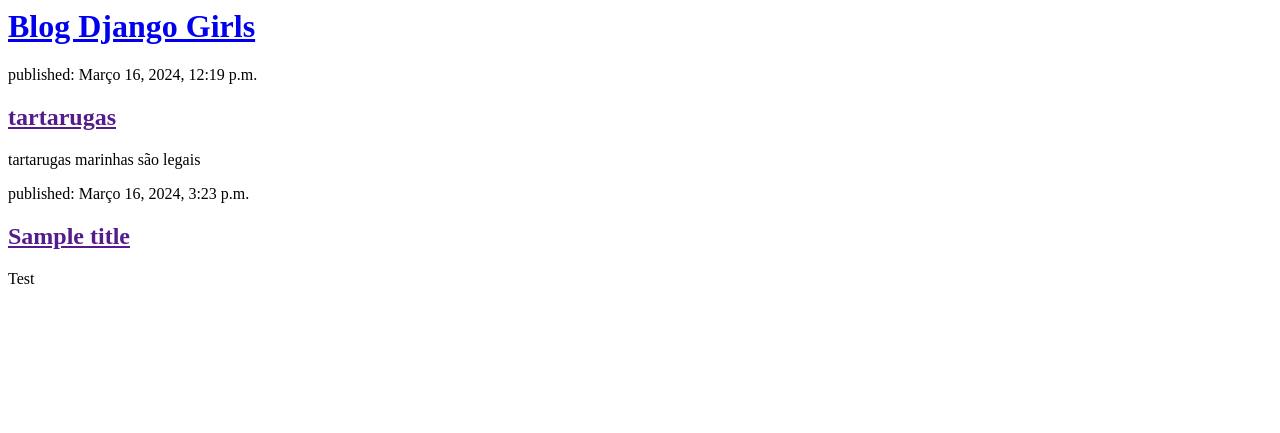
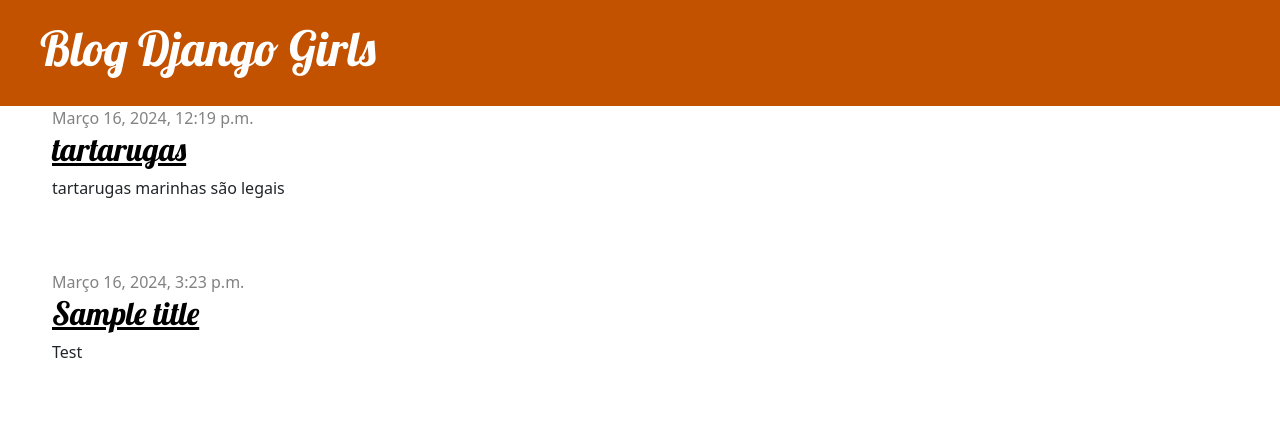
Before and after one commit to yasminantonelaa/meuprimeirosite, a Django app: page / in a window 1280 px wide. Shown: the top 433 px of the page. Run offline with Django 3.2, Linux system fonts and the light colour scheme; data comes from the database, SQL or seed files in the repository.

Commit message:
Added view and template for detailed blog post as well as CSS for the site

```diff
--- /dev/null
+++ b/blog/static/css/blog.css
@@ -0,0 +1,51 @@
+h1 a, h2 a {
+    color: #0e503d;
+    font-family: 'Lobster';
+}
+
+.page-header {
+    background-color: #C25100;
+    margin-top: 0;
+    padding: 20px 20px 20px 40px;
+}
+
+.page-header h1, .page-header h1 a, .page-header h1 a:visited, .page-header h1 a:active {
+    color: #ffffff;
+    font-size: 36pt;
+    text-decoration: none;
+}
+
+.content {
+    margin-left: 40px;
+}
+
+h1, h2, h3, h4 {
+    font-family: 'Lobster', cursive;
+}
+
+.date {
+    color: #828282;
+}
+
+.save {
+    float: right;
+}
+
+.post-form textarea, .post-form input {
+    width: 100%;
+}
+
+.top-menu, .top-menu:hover, .top-menu:visited {
+    color: #ffffff;
+    float: right;
+    font-size: 26pt;
+    margin-right: 20px;
+}
+
+.post {
+    margin-bottom: 70px;
+}
+
+.post h2 a, .post h2 a:visited {
+    color: #000000;
+}
--- /dev/null
+++ b/blog/templates/blog/base.html
@@ -0,0 +1,24 @@
+{% load static %}
+<html>
+    <head>
+        <title>Blog Tartaruga Marinha</title>
+        <link href="https://cdn.jsdelivr.net/npm/bootstrap@5.3.3/dist/css/bootstrap.min.css" rel="stylesheet" integrity="sha384-QWTKZyjpPEjISv5WaRU9OFeRpok6YctnYmDr5pNlyT2bRjXh0JMhjY6hW+ALEwIH" crossorigin="anonymous">
+        <link rel="stylesheet" href="{% static 'css/blog.css' %}">
+        <link href="//fonts.googleapis.com/css?family=Lobster&subset=latin,latin-ext" rel="stylesheet" type="text/css">
+    </head>
+    <body>
+        <div class="page-header">
+            <h1><a href="/">Blog Django Girls</a></h1>
+        </div>
+        <div class="content container">
+            <div class="row">
+                <div class="col-md-8">
+                    {% block content %}
+            {% endblock %}
+                </div>
+            </div>
+        </div>
+
+    <script src="https://cdn.jsdelivr.net/npm/bootstrap@5.3.3/dist/js/bootstrap.bundle.min.js" integrity="sha384-YvpcrYf0tY3lHB60NNkmXc5s9fDVZLESaAA55NDzOxhy9GkcIdslK1eN7N6jIeHz" crossorigin="anonymous"></script>
+    </body>
+</html>
--- a/blog/templates/blog/post_list.html
+++ b/blog/templates/blog/post_list.html
@@ -1,18 +1,13 @@
-<html>
-    <head>
-        <title>Blog Django Girls</title>
-    </head>
-    <body>
-        <div>
-            <h1><a href="/">Blog Django Girls</a></h1>
-        </div>
-        {% for post in posts %}
-        <div>
-            <p>published: {{ post.published_date }}</p>
-            <h2><a href="">{{ post.title }}</a></h2>
+{% extends 'blog/base.html' %}
+
+{% block content %}
+    {% for post in posts %}
+        <div class="post">
+            <div class="date">
+                {{ post.published_date }}
+            </div>
+            <h2><a href="{% url 'post_detail' pk=post.pk %}">{{ post.title }}</a></h2>
             <p>{{ post.text|linebreaksbr }}</p>
         </div>
     {% endfor %}
-
-    </body>
-</html>
+{% endblock %}
--- a/blog/urls.py
+++ b/blog/urls.py
@@ -2,4 +2,6 @@ from django.urls import path
 from . import views
 urlpatterns = [
     path('', views.post_list, name='post_list'),
+    path('post/<int:pk>/', views.post_detail, name='post_detail'),
+
 ]
--- a/blog/views.py
+++ b/blog/views.py
@@ -1,8 +1,13 @@
 from django.shortcuts import render
 from django.utils import timezone
 from .models import Post
+from django.shortcuts import render, get_object_or_404
 
 # Create your views here.
 def post_list(request):
     posts =  Post.objects.filter(published_date__lte=timezone.now()).order_by('published_date')
     return render(request, 'blog/post_list.html', {'posts': posts})
+
+def post_detail(request, pk):
+    post = get_object_or_404(Post, pk=pk)
+    return render(request, 'blog/post_detail.html', {'post': post})
```
Also changed, not shown: blog/templates/blog/post_detail.html (added, +13 -0 lines).
